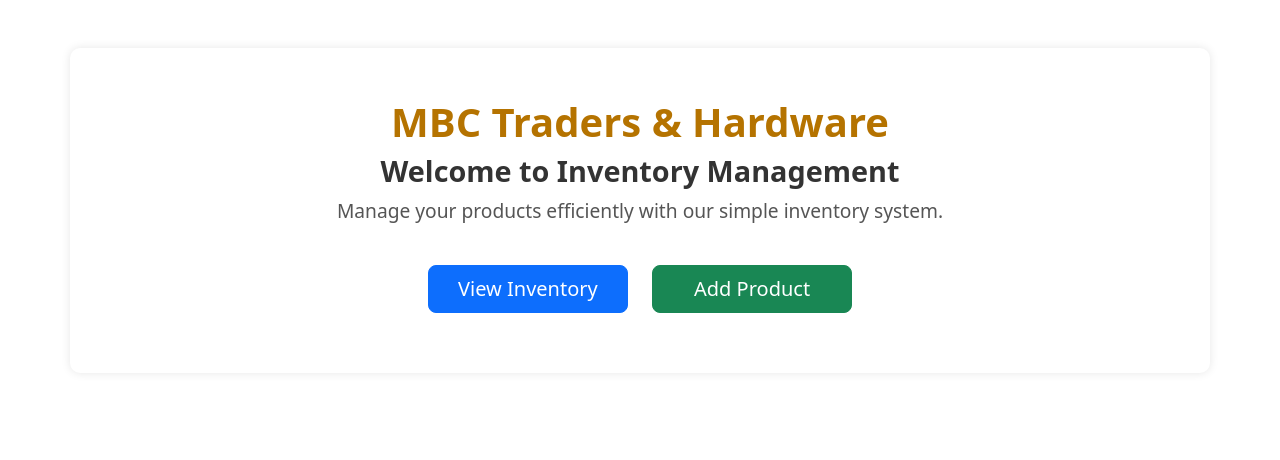
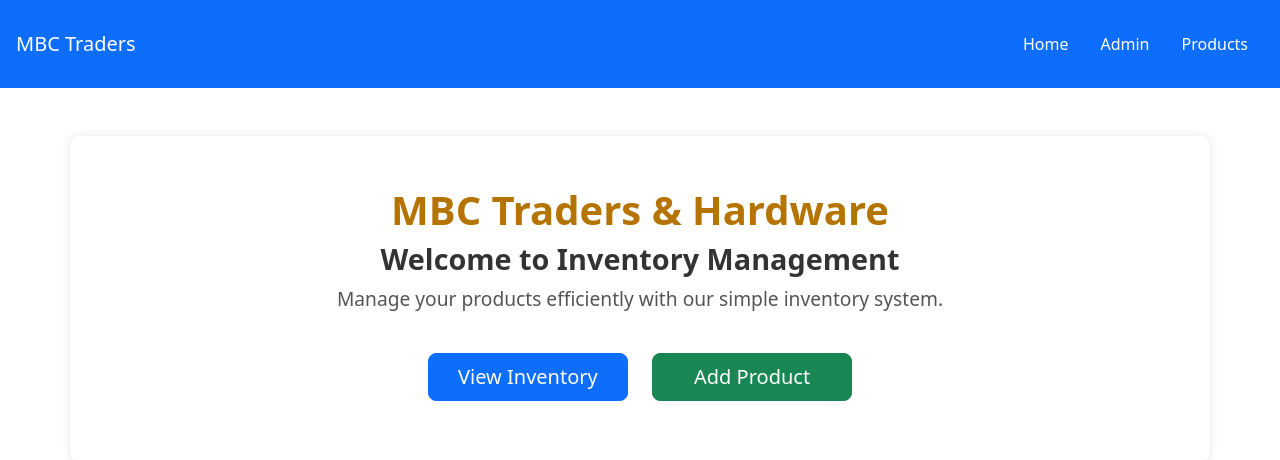
Before and after one commit to AamirSohail07000/Inventory_Management, a Flask app: page / in a window 1280 px wide. Shown: the top 460 px of the page. Run offline with Flask 3, Linux system fonts and the light colour scheme.

Commit message:
added header

```diff
--- a/templates/index.html
+++ b/templates/index.html
@@ -8,6 +8,16 @@
     <link rel="stylesheet" href="https://cdn.jsdelivr.net/npm/bootstrap@5.3.0/dist/css/bootstrap.min.css">
 </head>
 <body>
+    <header class="d-flex justify-content-between align-items-center p-3 bg-primary text-white">
+        <h5 class="m-0">MBC Traders</h5>
+        <nav>
+            <ul class="navbar nav">
+                <li class="nav-item"><a class="nav-link text-white" href="#home">Home</a></li>
+                <li class="nav-item"><a class="nav-link text-white" href="#Admin">Admin</a></li>
+                <li class="nav-item"><a class="nav-link text-white" href="#Products">Products</a></li>
+            </ul>
+        </nav>
+    </header>
     <div class="container text-center mt-5">
         <h1 class="title">MBC Traders & Hardware</h1>
         <h4 class="welcome">Welcome to Inventory Management</h4>
@@ -20,5 +30,6 @@
     </div>
 
     <script src="https://cdn.jsdelivr.net/npm/bootstrap@5.3.0/dist/js/bootstrap.bundle.min.js"></script>
+
 </body>
 </html>
```
